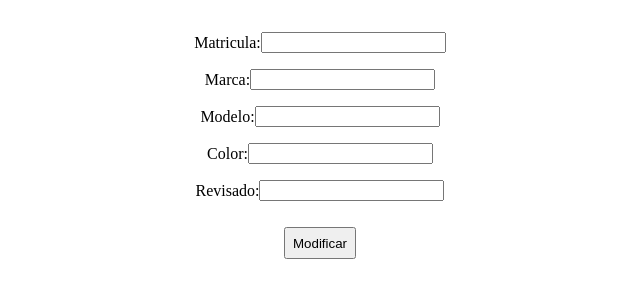
After one commit to Rolob3rto/taller_php, a PHP site: page /modificarVehiculo.php in a window 1280 px wide. The commit adds this page. Shown: the top 300 px of the page, without its empty margins (320-960 px from the left). Run offline with PHP 8.4, Linux system fonts and the light colour scheme; data that the repository does not hold is empty.

Commit message:
Modificacion y clase Vehiculo

```diff
--- a/index.php
+++ b/index.php
@@ -1,5 +1,5 @@
 <?php
-    //require("asignaturas.php");
+    require("vehiculos.php");
     session_start();
 
 
--- a/listadoVehiculos.php
+++ b/listadoVehiculos.php
@@ -75,7 +75,7 @@
         </tr>
 
         <?php
-            //require 'vehiculos.php';
+        require 'vehiculos.php';
 
         session_start();
 
--- /dev/null
+++ b/modificarVehiculo.php
@@ -0,0 +1,33 @@
+<!DOCTYPE html>
+<html lang="es">
+<head>
+    <meta charset="UTF-8">
+    <meta http-equiv="X-UA-Compatible" content="IE=edge">
+    <meta name="viewport" content="width=device-width, initial-scale=1.0">
+    <title>Modificacion de Vehiculo</title>
+    <style>
+        body, label, button, form{
+            display: flex;
+            align-items: center;
+            justify-content: space-around;
+            padding: 0.5em;
+            flex-direction: column;
+        }
+        label{
+            display: flex;
+            flex-direction: row;
+        }
+    </style>
+</head>
+<body>
+    <form action="modificarVehiculoAñadiendo.php" method="post">
+        <label>Matricula: <input name="Matricula" type="text" value='<?= $_POST['Matricula']?>' ></label>
+        <label>Marca: <input name="Marca" type="text" value='<?= $_POST['Marca']?>'></label>
+        <label>Modelo: <input name="Modelo" type="text" value='<?= $_POST['Modelo']?>'></label>
+        <label>Color: <input name="Color" type="text" value='<?= $_POST['Color']?>'></label>
+        <label>Revisado: <input name="Revisado" type="text" value='<?= $_POST['Revisado']?>'></label>
+        <br/>
+        <button type="submit">Modificar</button>
+    </form>
+</body>
+</html>
```
Also changed, not shown: modificarVehiculoAñadiendo.php (added, +21 -0 lines), vehiculos.php (added, +41 -0 lines).
